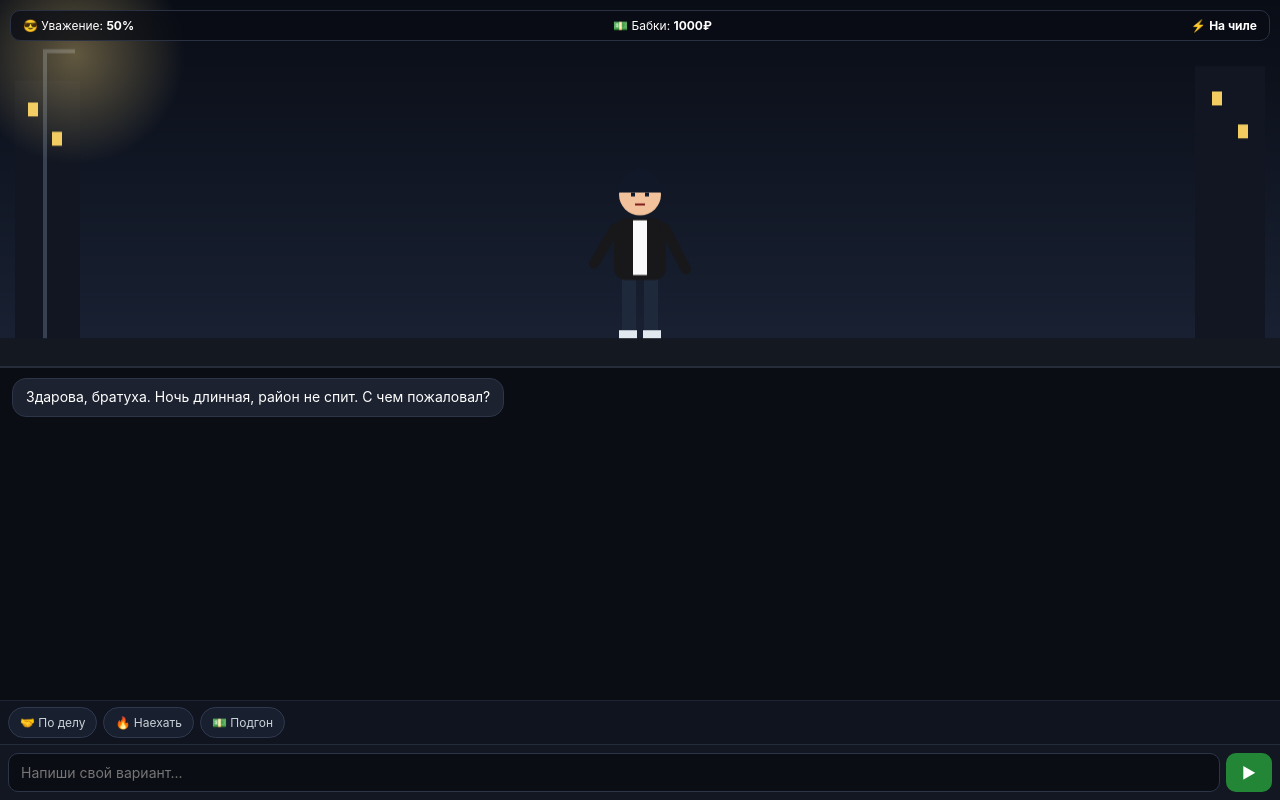
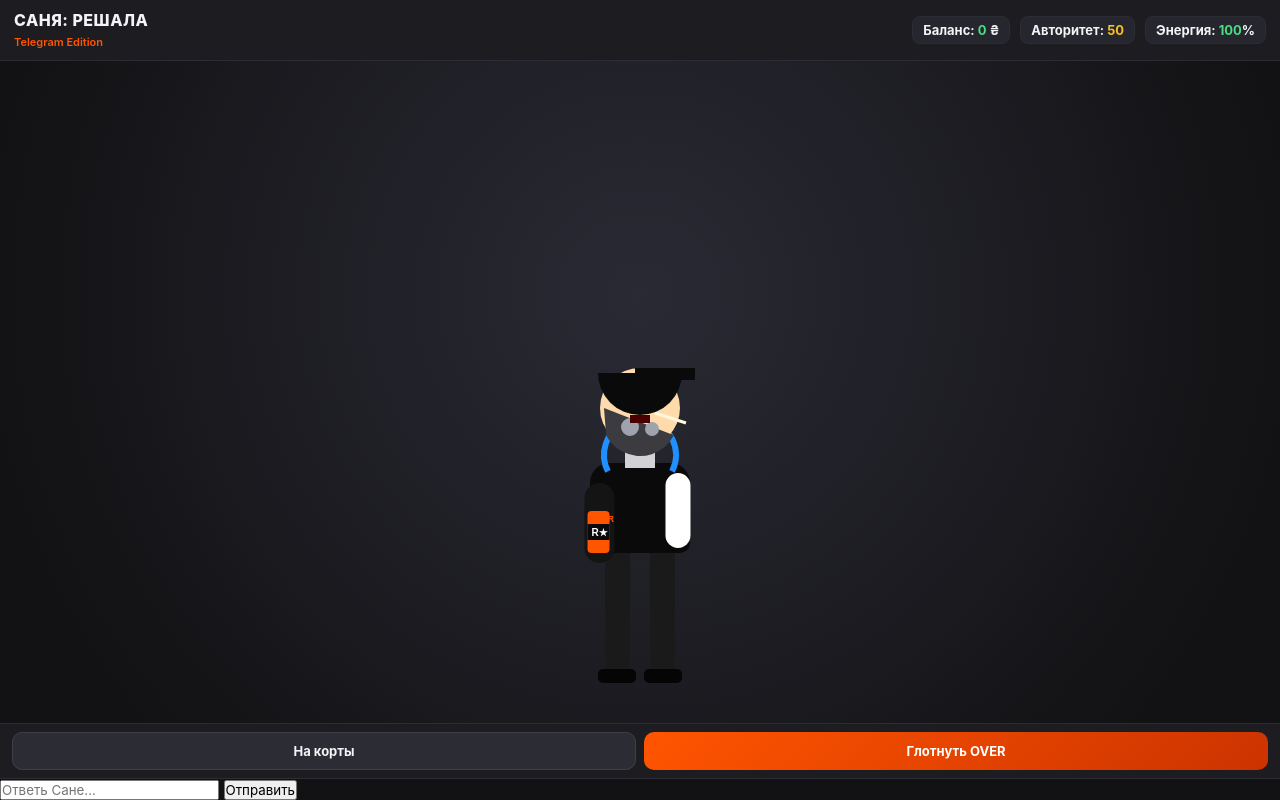
Before and after one commit to MegaByteCoin/vova-game, a plain HTML site: page index.html in a window 1280 px wide. Drawn offline with Linux system fonts and the light colour scheme; no server answers.

Commit message:
Update index.html

```diff
--- a/index.html
+++ b/index.html
@@ -3,192 +3,312 @@
 <head>
     <meta charset="UTF-8">
     <meta name="viewport" content="width=device-width, initial-scale=1.0, maximum-scale=1.0, user-scalable=no">
-  <title>Вован: Решала</title>
-  <script src="https://telegram.org"></script>
+    <title>Саня: Решала</title>
+    <script src="https://telegram.org/js/telegram-web-app.js"></script>
     <style>
-    * { box-sizing: border-box; margin: 0; padding: 0; font-family: -apple-system, BlinkMacSystemFont, sans-serif; }
-    body { background: #0a0d14; color: #fff; display: flex; flex-direction: column; height: 100vh; overflow: hidden; }
-    #scene { width: 100%; height: 46vh; display: block; border-bottom: 2px solid #262c3a; }
-    #hud { position: absolute; top: 10px; left: 10px; right: 10px; display: flex; justify-content: space-between; font-size: 12px; background: rgba(10,13,20,0.75); padding: 7px 12px; border-radius: 10px; border: 1px solid #2a3142; backdrop-filter: blur(4px); }
-    #chat { flex: 1; padding: 10px 12px; overflow-y: auto; display: flex; flex-direction: column; gap: 8px; }
-    .msg { padding: 9px 13px; border-radius: 14px; max-width: 85%; font-size: 14px; line-height: 1.35; animation: pop 0.2s ease; }
-    @keyframes pop { from { transform: scale(0.95); opacity: 0; } to { transform: scale(1); opacity: 1; } }
-    .bot { background: #1c2230; align-self: flex-start; border: 1px solid #2d3548; }
-    .user { background: #1f6feb; align-self: flex-end; }
-    #quick { display: flex; gap: 6px; padding: 6px 8px; overflow-x: auto; background: #10141f; border-top: 1px solid #1e2433; }
-    .qbtn { white-space: nowrap; padding: 7px 11px; border-radius: 16px; border: 1px solid #30394f; background: #181f2e; color: #c9d1d9; font-size: 12px; }
-    #controls { display: flex; padding: 8px; gap: 6px; background: #121722; border-top: 1px solid #242b3b; }
-    input { flex: 1; padding: 10px 12px; border-radius: 10px; border: 1px solid #2d3548; background: #0a0d14; color: #fff; outline: none; font-size: 14px; }
-    button#sendBtn { padding: 10px 16px; border-radius: 10px; border: none; background: #238636; color: #fff; font-weight: bold; font-size: 15px; }
+        :root {
+            --bg-color: #121214;
+            --card-bg: #1c1c21;
+            --accent-orange: #ff5500;
+            --accent-blue: #1e90ff;
+            --text-main: #f4f4f6;
+            --text-muted: #8e8e98;
+            --border-color: #2c2c35;
+        }
+        * { box-sizing: border-box; margin: 0; padding: 0; font-family: -apple-system, BlinkMacSystemFont, 'Segoe UI', Roboto, sans-serif; }
+        body {
+            background-color: var(--bg-color);
+            color: var(--text-main);
+            display: flex;
+            flex-direction: column;
+            height: 100vh;
+            overflow: hidden;
+            user-select: none;
+        }
+        header {
+            background: var(--card-bg);
+            padding: 10px 14px;
+            display: flex;
+            justify-content: space-between;
+            align-items: center;
+            border-bottom: 1px solid var(--border-color);
+        }
+        .title-block h1 { font-size: 16px; font-weight: 800; letter-spacing: 0.5px; text-transform: uppercase; }
+        .title-block span { font-size: 11px; color: var(--accent-orange); font-weight: 600; }
+        .stats { display: flex; gap: 10px; font-size: 13px; font-weight: 700; }
+        .stat-badge { background: #26262e; padding: 5px 10px; border-radius: 8px; border: 1px solid var(--border-color); }
+        .stat-money { color: #4ade80; }
+        .stat-rep { color: #fbbf24; }
+
+        #scene-container {
+            position: relative;
+            flex: 1;
+            min-height: 230px;
+            background: radial-gradient(circle at 50% 35%, #2a2a35 0%, #121214 85%);
+            display: flex;
+            justify-content: center;
+            align-items: flex-end;
+            border-bottom: 1px solid var(--border-color);
+        }
+        canvas { width: 100%; height: 100%; display: block; }
+
+        .action-bar {
+            display: grid;
+            grid-template-columns: 1fr 1fr;
+            gap: 8px;
+            padding: 8px 12px;
+            background: var(--card-bg);
+            border-bottom: 1px solid var(--border-color);
+        }
+        .btn-action {
+            padding: 10px;
+            border: none;
+            border-radius: 10px;
+            font-weight: 700;
+            font-size: 13px;
+            cursor: pointer;
+            transition: transform 0.1s, opacity 0.2s;
+            display: flex;
+            align-items: center;
+            justify-content: center;
+            gap: 6px;
+        }
+        .btn-action:active { transform: scale(0.96); }
+        .btn-squat { background: #2c2c35; color: var(--text-main); border: 1px solid #3f3f4a; }
+        .btn-squat.active { background: var(--accent-blue); color: #fff; border-color: var(--accent-blue); }
+        .btn-over { background: linear-gradient(135deg, #ff5500, #cc3300); color: #fff; }
     </style>
 </head>
 <body>
-  <div id="hud">
-    <span>😎 Уважение: <b id="rep">50%</b></span>
-    <span>💵 Бабки: <b id="cash">1000₽</b></span>
-    <span>⚡ <b id="mood">На чиле</b></span>
+    <header>
+        <div class="title-block">
+            <h1>Саня: Решала</h1>
+            <span>Telegram Edition</span>
         </div>
-  <canvas id="scene"></canvas>
-  <div id="chat">
-    <div class="msg bot">Здарова, братуха. Ночь длинная, район не спит. С чем пожаловал?</div>
+        <div class="stats">
+            <div class="stat-badge">Баланс: <span id="balance" class="stat-money">0</span> ₴</div>
+            <div class="stat-badge">Авторитет: <span id="reputation" class="stat-rep">50</span></div>
+            <div class="stat-badge">Энергия: <span id="energy" class="stat-money">100</span>%</div>
         </div>
-  <div id="quick">
-    <button class="qbtn" onclick="quickSend('Здарова, есть деловое предложение.')">🤝 По делу</button>
-    <button class="qbtn" onclick="quickSend('Чё такой дерзкий? Расслабься.')">🔥 Наехать</button>
-    <button class="qbtn" onclick="quickSend('Держи на чай, расскажи чё нового.')">💵 Подгон</button>
-  </div>
-  <div id="controls">
-    <input id="inp" placeholder="Напиши свой вариант..." />
-    <button id="sendBtn" onclick="send()">▶</button>
+    </header>
+
+    <div id="scene-container">
+        <canvas id="game-canvas"></canvas>
     </div>
 
+    <div class="action-bar">
+        <button id="btn-squat" class="btn-action btn-squat">На корты</button>
+        <button id="btn-over" class="btn-action btn-over">Глотнуть OVER</button>
+    </div>
+        <div id="chat-container">
+            <div id="messages"></div>
+        </div>
+
+        <form id="input-form">
+            <input type="text" id="user-input" placeholder="Ответь Сане..." autocomplete="off">
+            <button type="submit" id="send-btn">Отправить</button>
+        </form>
+    </main>
+
     <script>
-    if (window.Telegram && Telegram.WebApp) Telegram.WebApp.expand();
-    const API_URL = "https://" + "oleksandr-dmytrovych-denisov--vova-ai-bot-game-chat.us-east.modal.run";
-    const canvas = document.getElementById('scene');
+        const canvas = document.getElementById('game-canvas');
         const ctx = canvas.getContext('2d');
-    let t = 0, mood = 'calm', rep = 50, cash = 1000, talking = 0;
+        const messagesContainer = document.getElementById('messages');
+        const inputForm = document.getElementById('input-form');
+        const userInput = document.getElementById('user-input');
 
-    // Тихий прогрев сервера сразу при открытии игры
-    fetch(API_URL, { method: 'POST', headers: { 'Content-Type': 'application/json' }, body: JSON.stringify({ text: 'Привет' }) }).catch(() => {});
+        let isSquatting = false;
+        let mouthOpen = 0;
+        let gesturePhase = 0;
+        let energyLevel = 100;
+        let reputation = 50;
+        let balance = 0;
 
-    function draw() {
-      canvas.width = window.innerWidth;
-      canvas.height = window.innerHeight * 0.46;
-      const w = canvas.width, h = canvas.height;
-      const cx = w / 2, ground = h - 28;
-      t += 0.05;
-      if (talking > 0) talking--;
+        function resizeCanvas() {
+            canvas.width = document.getElementById('scene-container').clientWidth;
+            canvas.height = document.getElementById('scene-container').clientHeight;
+        }
+        window.addEventListener('resize', resizeCanvas);
+        resizeCanvas();
 
-      // Ночное небо и здания на фоне
-      const sky = ctx.createLinearGradient(0, 0, 0, h);
-      sky.addColorStop(0, '#090d16'); sky.addColorStop(1, '#1a2234');
-      ctx.fillStyle = sky; ctx.fillRect(0, 0, w, h);
+        function drawSanya() {
+            ctx.clearRect(0, 0, canvas.width, canvas.height);
+            const groundY = canvas.height - 40;
+            const bodyYOffset = isSquatting ? 60 : 0;
+            const centerX = canvas.width / 2;
 
-      ctx.fillStyle = '#111622';
-      ctx.fillRect(15, h * 0.22, 65, ground - h * 0.22);
-      ctx.fillRect(w - 85, h * 0.18, 70, ground - h * 0.18);
+            // Черные кроссовки
+            ctx.fillStyle = '#050505';
+            if (isSquatting) {
+                ctx.beginPath();
+                ctx.roundRect(centerX - 65, groundY - 12, 35, 12, 5);
+                ctx.roundRect(centerX + 30, groundY - 12, 35, 12, 5);
+                ctx.fill();
+            } else {
+                ctx.beginPath();
+                ctx.roundRect(centerX - 42, groundY - 14, 38, 14, 5);
+                ctx.roundRect(centerX + 4, groundY - 14, 38, 14, 5);
+                ctx.fill();
+            }
 
-      // Светящиеся окна
-      ctx.fillStyle = '#f2cc60';
-      ctx.fillRect(28, h * 0.28, 10, 14); ctx.fillRect(52, h * 0.36, 10, 14);
-      ctx.fillRect(w - 68, h * 0.25, 10, 14); ctx.fillRect(w - 42, h * 0.34, 10, 14);
+            // Ноги (черные спортивки)
+            ctx.fillStyle = '#1a1a1a';
+            if (isSquatting) {
+                ctx.beginPath();
+                ctx.ellipse(centerX - 40, groundY - 22, 15, 28, Math.PI/4, 0, Math.PI * 2);
+                ctx.ellipse(centerX + 40, groundY - 22, 15, 28, -Math.PI/4, 0, Math.PI * 2);
+                ctx.fill();
+            } else {
+                ctx.fillRect(centerX - 35, groundY - 142, 25, 128);
+                ctx.fillRect(centerX + 10, groundY - 142, 25, 128);
+            }
 
-      // Уличный фонарь и луч света
-      ctx.strokeStyle = '#384152'; ctx.lineWidth = 4;
-      ctx.beginPath(); ctx.moveTo(45, ground); ctx.lineTo(45, h * 0.14); ctx.lineTo(75, h * 0.14); ctx.stroke();
-      const glow = ctx.createRadialGradient(75, h * 0.15, 2, 75, h * 0.15, 110);
-      glow.addColorStop(0, 'rgba(255, 220, 130, 0.35)'); glow.addColorStop(1, 'rgba(255, 220, 130, 0)');
-      ctx.fillStyle = glow; ctx.beginPath(); ctx.arc(75, h * 0.15, 110, 0, Math.PI * 2); ctx.fill();
+            // Торс (черная спортивная одежда)
+            ctx.fillStyle = '#0a0a0a';
+            ctx.beginPath();
+            ctx.roundRect(centerX - 50, groundY - 220 + bodyYOffset, 100, 90, [20, 20, 10, 10]);
+            ctx.fill();
 
-      // Асфальт
-      ctx.fillStyle = '#141821'; ctx.fillRect(0, ground, w, 28);
+            // Руки и жестикуляция
+            ctx.fillStyle = '#141414';
+            const handOffset = Math.sin(gesturePhase) * 15;
+            // Левая рука (с банкой OVER)
+            ctx.beginPath();
+            ctx.roundRect(centerX - 70 - handOffset, groundY - 200 + bodyYOffset, 30, 80, 15);
+            ctx.fill();
 
-      const breath = Math.sin(t) * 2.5;
-      const armMove = mood === 'angry' ? Math.sin(t * 4) * 16 : (talking > 0 ? Math.sin(t * 5) * 10 : Math.sin(t * 1.2) * 4);
+            // Оранжево-черная банка энергетика OVER со звездой на букве R
+            const canX = centerX - 67 - handOffset;
+            const canY = groundY - 172 + bodyYOffset;
+            ctx.fillStyle = '#ff5500';
+            ctx.beginPath();
+            ctx.roundRect(canX, canY, 22, 42, 4);
+            ctx.fill();
+            ctx.fillStyle = '#0a0a0a';
+            ctx.fillRect(canX, canY + 13, 22, 16);
+            ctx.fillStyle = '#ff5500';
+            ctx.font = 'bold 9px sans-serif';
+            ctx.fillText('OVER', canX + 1, canY + 11);
+            ctx.fillStyle = '#ffffff';
+            ctx.font = 'bold 10px sans-serif';
+            ctx.fillText('R★', canX + 4, canY + 25);
 
-      // Джинсы и кроссовки
-      ctx.fillStyle = '#1e293b';
-      ctx.fillRect(cx - 18, ground - 62 + breath, 14, 56);
-      ctx.fillRect(cx + 4, ground - 62 + breath, 14, 56);
-      ctx.fillStyle = '#e2e8f0';
-      ctx.fillRect(cx - 21, ground - 8, 18, 8);
-      ctx.fillRect(cx + 3, ground - 8, 18, 8);
+            // Правая рука (активная жестикуляция)
+            ctx.beginPath();
+            ctx.roundRect(centerX + 40 + handOffset, groundY - 210 + bodyYOffset - (mouthOpen*5), 25, 75, 15);
+            ctx.fill();
 
-      // Кожанка и белая футболка
-      ctx.fillStyle = '#18181b';
-      ctx.beginPath(); ctx.roundRect(cx - 26, ground - 122 + breath, 52, 62, 12); ctx.fill();
-      ctx.fillStyle = '#f8fafc';
-      ctx.fillRect(cx - 7, ground - 120 + breath, 14, 55);
-
-      // Руки
-      ctx.strokeStyle = '#18181b'; ctx.lineWidth = 10; ctx.lineCap = 'round';
+            // Шея и синие наушники на шее
+            ctx.fillStyle = '#d1d1d6';
+            ctx.fillRect(centerX - 15, groundY - 240 + bodyYOffset, 30, 25);
+            ctx.strokeStyle = '#1e90ff';
+            ctx.lineWidth = 6;
             ctx.beginPath();
-      ctx.moveTo(cx - 25, ground - 112 + breath); ctx.lineTo(cx - 46, ground - 72 + armMove);
-      ctx.moveTo(cx + 25, ground - 112 + breath); ctx.lineTo(cx + 46, ground - 72 - armMove);
+            ctx.arc(centerX, groundY - 228 + bodyYOffset, 36, 0.85 * Math.PI, 0.15 * Math.PI);
             ctx.stroke();
 
-      // Голова и кепка
-      ctx.fillStyle = '#f1c29b';
-      ctx.beginPath(); ctx.arc(cx, ground - 146 + breath, 21, 0, Math.PI * 2); ctx.fill();
-      ctx.fillStyle = '#111827';
-      ctx.beginPath(); ctx.arc(cx, ground - 151 + breath, 21, Math.PI, 0); ctx.fill();
-      ctx.fillRect(cx - 22, ground - 153 + breath, 48, 5);
+            // Голова
+            ctx.fillStyle = '#ffdbac';
+            ctx.beginPath();
+            ctx.arc(centerX, groundY - 275 + bodyYOffset, 40, 0, Math.PI * 2);
+            ctx.fill();
 
-      // Глаза и брови
-      ctx.fillStyle = '#0f172a';
-      ctx.fillRect(cx - 9, ground - 148 + breath, 4, 4);
-      ctx.fillRect(cx + 5, ground - 148 + breath, 4, 4);
-      if (mood === 'angry') {
-        ctx.strokeStyle = '#0f172a'; ctx.lineWidth = 3;
+            // Борода с легкой проседью
+            ctx.fillStyle = '#3b3b40';
             ctx.beginPath();
-        ctx.moveTo(cx - 12, ground - 154 + breath); ctx.lineTo(cx - 3, ground - 150 + breath);
-        ctx.moveTo(cx + 12, ground - 154 + breath); ctx.lineTo(cx + 3, ground - 150 + breath);
+            ctx.moveTo(centerX - 36, groundY - 275 + bodyYOffset);
+            ctx.arc(centerX, groundY - 265 + bodyYOffset, 38, 0.15 * Math.PI, 0.85 * Math.PI);
+            ctx.fill();
+            ctx.fillStyle = '#9ea3ad';
+            ctx.beginPath();
+            ctx.arc(centerX - 10, groundY - 256 + bodyYOffset, 9, 0, Math.PI * 2);
+            ctx.arc(centerX + 12, groundY - 254 + bodyYOffset, 7, 0, Math.PI * 2);
+            ctx.fill();
+
+            // Зубочистка в углу рта
+            ctx.strokeStyle = '#fff8dc';
+            ctx.lineWidth = 3;
+            ctx.beginPath();
+            ctx.moveTo(centerX + 15, groundY - 270 + bodyYOffset);
+            ctx.lineTo(centerX + 46, groundY - 260 + bodyYOffset - mouthOpen);
             ctx.stroke();
+
+            // Рот (открывается при разговоре)
+            ctx.fillStyle = '#4a0000';
+            ctx.fillRect(centerX - 10, groundY - 268 + bodyYOffset, 20, 8 + mouthOpen * 6);
+
+            // Черная бейсболка
+            ctx.fillStyle = '#0a0a0a';
+            ctx.beginPath();
+            ctx.arc(centerX, groundY - 310 + bodyYOffset, 42, 0, Math.PI);
+            ctx.fill();
+            ctx.fillRect(centerX - 5, groundY - 315 + bodyYOffset, 60, 12);
+        }
+        function updateAnimation() {
+            if (mouthOpen > 0) mouthOpen -= 0.1;
+            if (mouthOpen < 0) mouthOpen = 0;
+            gesturePhase += 0.1;
+            drawSanya();
+            requestAnimationFrame(updateAnimation);
+        }
+        updateAnimation();
+
+        function startTalking() {
+            mouthOpen = 2;
         }
 
-      // Рот (двигается, когда говорит)
-      ctx.fillStyle = '#7f1d1d';
-      const mouthH = talking > 0 ? Math.abs(Math.sin(t * 8)) * 6 + 2 : 2;
-      ctx.fillRect(cx - 5, ground - 137 + breath, 10, mouthH);
+        inputForm.addEventListener('submit', async (e) => {
+            e.preventDefault();
+            const text = userInput.value.trim();
+            if (!text) return;
 
-      requestAnimationFrame(draw);
+            appendMessage('Вы', text, 'user-msg');
+            userInput.value = '';
+            startTalking();
+
+            try {
+                const response = await fetch('https://your-modal-backend.modal.run/chat', {
+                    method: 'POST',
+                    headers: { 'Content-Type': 'application/json' },
+                    body: JSON.stringify({ message: text })
+                });
+                const data = await response.json();
+
+                startTalking();
+                appendMessage('Саня', data.reply, 'sanya-msg');
+                if (data.reward) {
+                    balance += data.reward;
+                    document.getElementById('balance').innerText = balance;
                 }
-    draw();
+            } catch (error) {
+                appendMessage('Саня', 'Слышь, сеть барахлит, повтори-ка.', 'sanya-msg');
+            }
+        });
 
-    function quickSend(text) {
-      if (text.includes('Подгон')) {
-        if (cash >= 100) { cash -= 100; rep = Math.min(100, rep + 10); }
-        document.getElementById('cash').innerText = cash + '₽';
-        document.getElementById('rep').innerText = rep + '%';
-      }
-      sendText(text);
+        function appendMessage(sender, text, className) {
+            const msgDiv = document.createElement('div');
+            msgDiv.className = `message ${className}`;
+            msgDiv.innerHTML = `<strong>${sender}:</strong> ${text}`;
+            messagesContainer.appendChild(msgDiv);
+            messagesContainer.scrollTop = messagesContainer.scrollHeight;
         }
 
-    function send() {
-      const inp = document.getElementById('inp');
-      const txt = inp.value.trim();
-      if (!txt) return;
-      inp.value = '';
-      sendText(txt);
+        document.getElementById('btn-squat').addEventListener('click', () => {
+            isSquatting = !isSquatting;
+            document.getElementById('btn-squat').classList.toggle('active');
+            startTalking();
+        });
+
+        document.getElementById('btn-over').addEventListener('click', () => {
+            if (energyLevel < 100) {
+                energyLevel = Math.min(100, energyLevel + 25);
+                document.getElementById('energy').innerText = energyLevel;
+                startTalking();
+                appendMessage('Саня', 'О, тема! Энергия на максимум.', 'sanya-msg');
+            } else {
+                appendMessage('Саня', 'Куда в меня лезет? Я и так бодряком.', 'sanya-msg');
             }
-
-    async function sendText(txt) {
-      addMsg(txt, 'user');
-      const waitDiv = addMsg('⏳ Вован прикидывает...', 'bot');
-      try {
-        const res = await fetch(API_URL, {
-          method: 'POST',
-          headers: { 'Content-Type': 'application/json' },
-          body: JSON.stringify({ text: txt })
         });
-        const data = await res.json();
-        waitDiv.innerText = data.reply || 'Молчит...';
-        talking = 70;
-        const low = (data.reply || '').toLowerCase();
-        if (low.includes('кастет') || low.includes('хер') || low.includes('слышь') || low.includes('!')) {
-          mood = 'angry';
-          rep = Math.max(0, rep - 5);
-        } else {
-          mood = 'calm';
-          rep = Math.min(100, rep + 5);
-        }
-        document.getElementById('mood').innerText = mood === 'angry' ? 'На взводе' : 'На чиле';
-        document.getElementById('rep').innerText = rep + '%';
-      } catch (e) {
-        waitDiv.innerText = 'Сервер просыпается, нажми ещё раз через пару секунд!';
-      }
-    }
-
-    function addMsg(text, cls) {
-      const div = document.createElement('div');
-      div.className = 'msg ' + cls;
-      div.innerText = text;
-      const chat = document.getElementById('chat');
-      chat.appendChild(div);
-      chat.scrollTop = chat.scrollHeight;
-      return div;
-    }
     </script>
 </body>
 </html>
```
Lines whose indentation alone changed are shown as unchanged.
